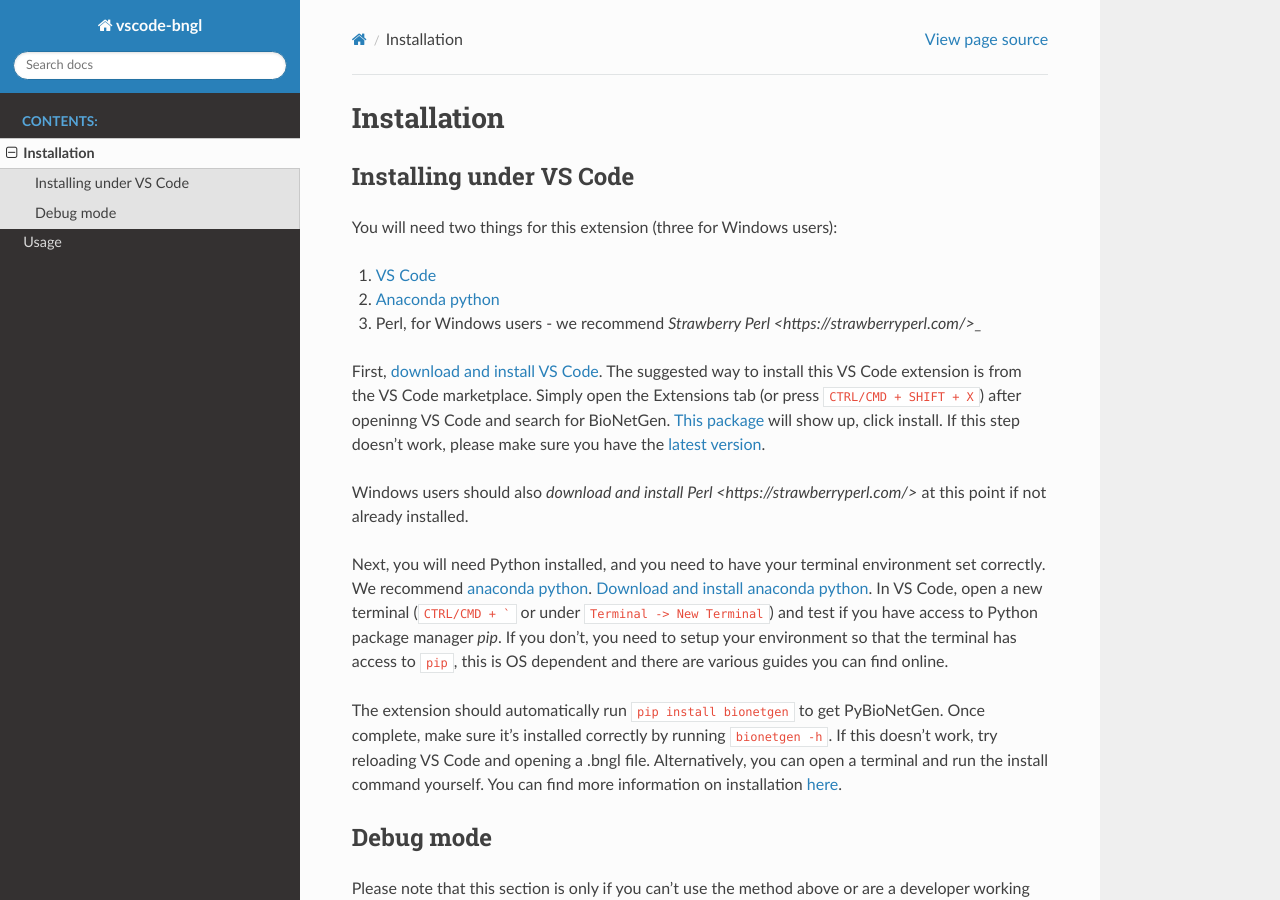
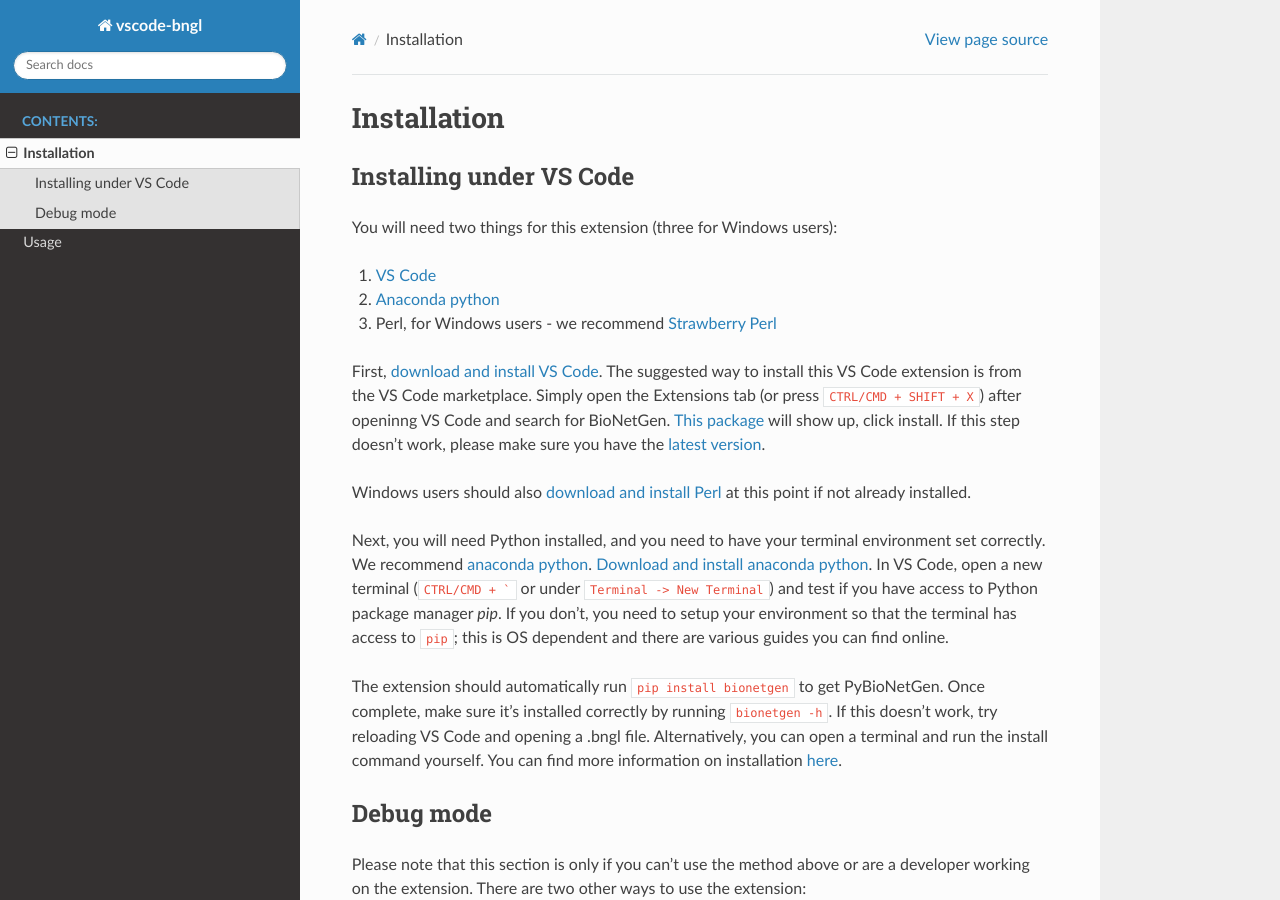
Before and after one commit to RuleWorld/BNG_vscode_extension, a Sphinx documentation site: the page built from docs/source/install.rst, in a window 1280 px wide and 900 px high. Built offline with Sphinx 7.4.7 and the Read the Docs theme 2.0.0, drawn with Linux system fonts in a browser that asks for light colours.

Commit message:
Fixing some links in installation section

````diff
--- a/docs/source/install.rst
+++ b/docs/source/install.rst
@@ -11,19 +11,19 @@
 
 1. `VS Code <https://code.visualstudio.com/>`_
 2. `Anaconda python <https://www.anaconda.com/products/individual>`_
-3. Perl, for Windows users - we recommend `Strawberry Perl <https://strawberryperl.com/>_`
+3. Perl, for Windows users - we recommend `Strawberry Perl <https://strawberryperl.com/>`_
 
 First, `download and install VS Code <https://code.visualstudio.com>`_. The suggested way to install this VS Code extension is
 from the VS Code marketplace. Simply open the Extensions tab (or press ``CTRL/CMD + SHIFT + X``) after openinng VS Code and search
 for BioNetGen. `This package <https://marketplace.visualstudio.com/items?itemName=als251.bngl>`_ will show up, click install. If
 this step doesn't work, please make sure you have the `latest version <https://vscode-docs.readthedocs.io/en/stable/supporting/howtoupdate/>`_.
 
-Windows users should also `download and install Perl <https://strawberryperl.com/>` at this point if not already installed.
+Windows users should also `download and install Perl <https://strawberryperl.com/>`_ at this point if not already installed.
 
 Next, you will need Python installed, and you need to have your terminal environment set correctly. We recommend
 `anaconda python <https://www.anaconda.com/products/individual>`_. `Download and install anaconda python <https://docs.anaconda.com/anaconda/install/index.html>`_. In VS Code,
 open a new terminal (``CTRL/CMD + ``` or under ``Terminal -> New Terminal``) and test if you have access to Python package manager `pip`.
-If you don't, you need to setup your environment so that the terminal has access to ``pip``, this is OS dependent and there are various
+If you don't, you need to setup your environment so that the terminal has access to ``pip``; this is OS dependent and there are various
 guides you can find online.
 
 The extension should automatically run ``pip install bionetgen`` to get PyBioNetGen. Once complete, make sure it's installed correctly by
````
